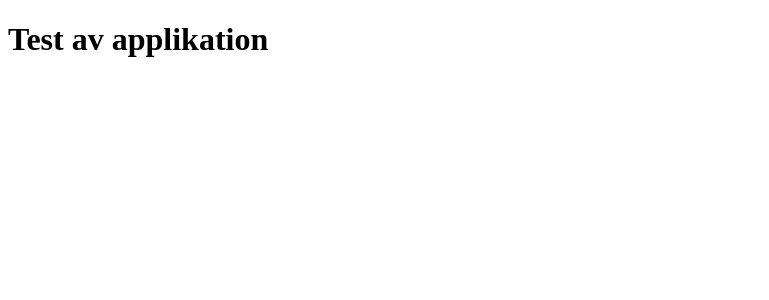
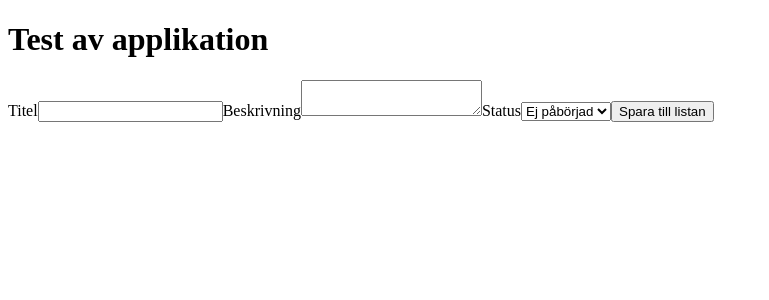
Before and after one commit to aner2308/todo-frontend, a React (Vite) app in the folder todo-react-app/: page / in a window 1280 px wide. Shown: the top 300 px of the page, without its empty margins (0-769 px from the left). Built offline with nearby package versions, Linux system fonts and the light colour scheme.

Commit message:
Skapat interface för mitt formulärdata. Har även skapat en useState som använder interfacet. Alla input-fält har en onChange som läser av förändringar och asssignar de nya värdena

```diff
--- a/todo-react-app/src/App.tsx
+++ b/todo-react-app/src/App.tsx
@@ -1,9 +1,11 @@
 import './App.css'
+import TodoForm from './components/TodoForm'
 
 function App() {
   return (
     <>
      <h1>Test av applikation</h1>
+     <TodoForm />
     </>
   )
 }
--- a/todo-react-app/src/components/TodoForm.tsx
+++ b/todo-react-app/src/components/TodoForm.tsx
@@ -11,22 +11,31 @@ const TodoForm = () => {
 
     const [formData, setFormData] = useState<FormData>({ title: "", description: "", status: 0 })
 
+    const submitForm = ((event: any) => {
+        event?.preventDefault();
+
+        console.log("Test av funktion submit")
+    })
+
     return (
-        <form action="">
+        <form onSubmit={submitForm}>
             <label htmlFor="title">Titel</label>
-            <input type="text" name="title" id="title" />
+            <input type="text" name="title" id="title" value={formData.title}
+            onChange={(event) => setFormData({...formData, title: event.target.value})}/>
 
             <label htmlFor="description">Beskrivning</label>
-            <textarea name="description" id="description"></textarea>
+            <textarea name="description" id="description" value={formData.description}
+            onChange={(event) => setFormData({...formData, description: event.target.value})}></textarea>
 
             <label htmlFor="status">Status</label>
-            <select name="status" id="status">
+            <select name="status" id="status" value={formData.status}
+            onChange={(event) => setFormData({...formData, status: Number(event.target.value)})}>
                 <option value="0">Ej påbörjad</option>
                 <option value="1">Pågående</option>
                 <option value="2">Avklarad</option>
             </select>
 
-            <button type="submit">+ Spara till listan</button>
+            <button type="submit">Spara till listan</button>
         </form>
     )
 }
```
